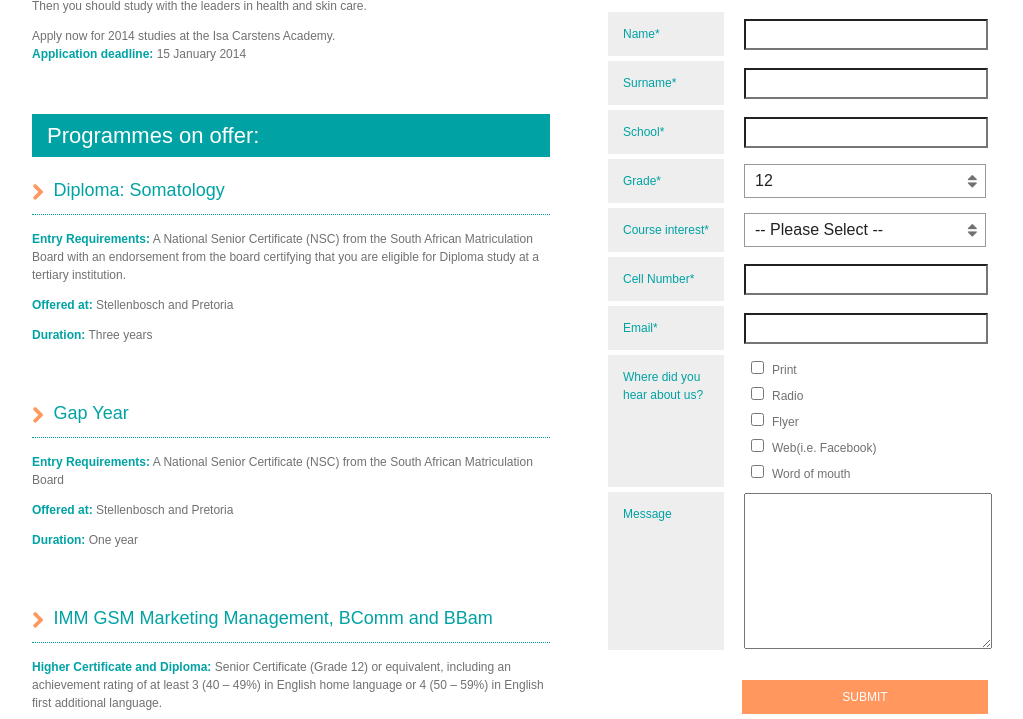
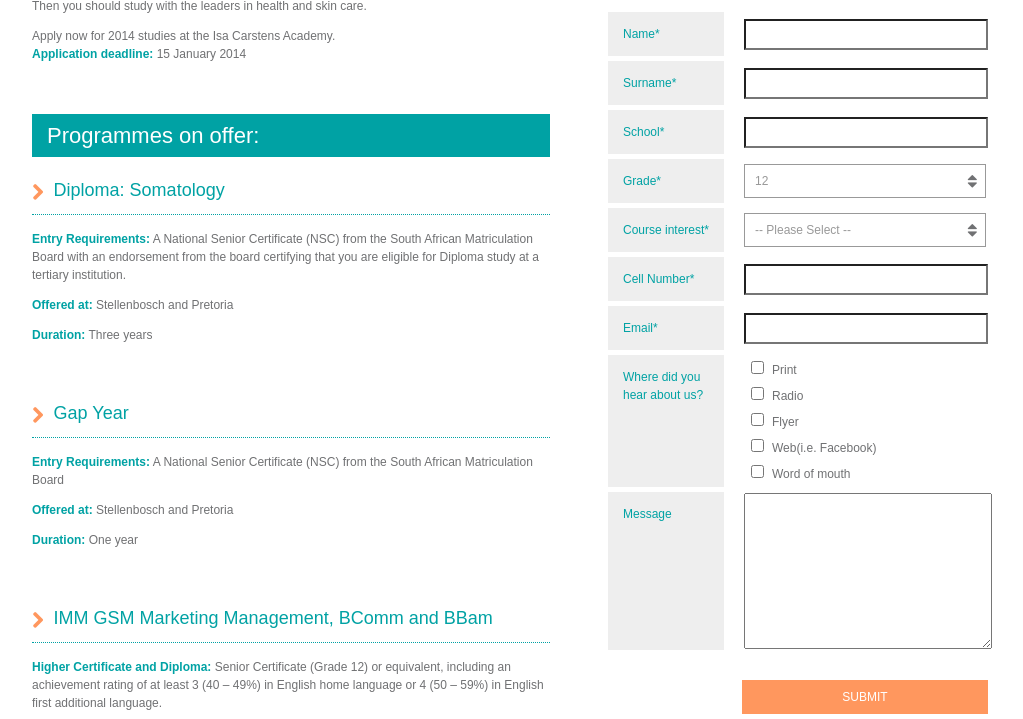
Before and after one commit to Fishgate/isa_micro, a PHP site: page / in a window 1280 px wide. Shown: the part 475-1194 px from the top of the page, without its empty margins (128-1151 px from the left). Run offline with PHP 8.4, Linux system fonts and the light colour scheme; some libraries are stand-ins or nearby versions.

Commit message:
Tyrone fixes small css for select tags

```diff
--- a/htdocs/css/main.css
+++ b/htdocs/css/main.css
@@ -230,6 +230,8 @@
     padding: 0 10px;
     background: url('');
     border: 1px solid #999;
+    color: #999;
+    font-size: 12px;
 
     -webkit-border-radius: 0;
     -moz-border-radius: 0;
```
